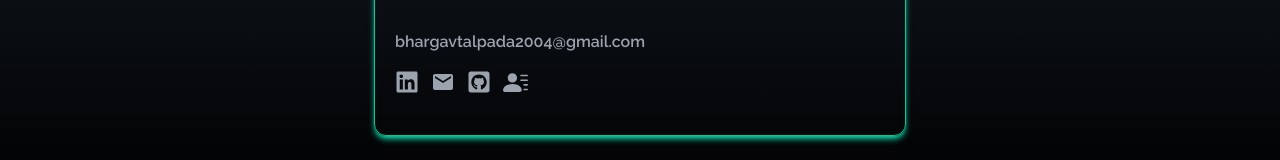
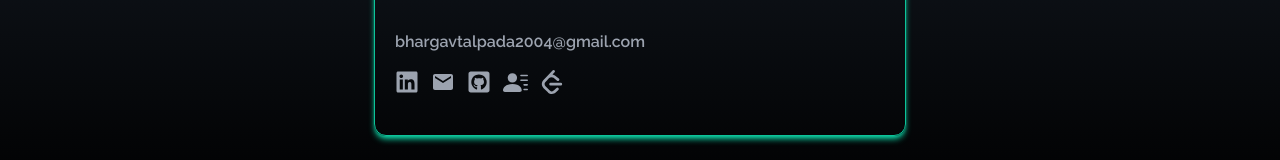
Before and after one commit to bhargav-talpada/R-Portfolio, a React (Create React App) app: page / in a window 1280 px wide. Shown: the part 4493-4653 px from the top of the page. Built offline with nearby package versions, Linux system fonts and the light colour scheme.

Commit message:
leetcode

```diff
--- a/src/components/Contact.jsx
+++ b/src/components/Contact.jsx
@@ -1,6 +1,7 @@
 import React from "react";
 import profile from "../assets/c2.jpg"
 import { BsFillPersonLinesFill } from "react-icons/bs";
+import { SiLeetcode } from "react-icons/si";
 
 const Contact = () => {
   return (
@@ -37,7 +38,7 @@ const Contact = () => {
             <span className="750:mx-4">
               <p className="text-gray-400 font-semibold">bhargavtalpada2004@gmail.com</p>
               <div className="flex text-2xl text-gray-400 gap-3 py-4">
-                <a href="https://www.linkedin.com/in/bhargav-talpada-55aa24261/" target="_blank">
+                <a href="https://www.linkedin.com/in/bhargav-talpada/" target="_blank">
                   <svg stroke="currentColor" fill="currentColor" stroke-width="0" viewBox="0 0 448 512" height="1em" width="1em" xmlns="http://www.w3.org/2000/svg">
                     <path d="M416 32H31.9C14.3 32 0 46.5 0 64.3v383.4C0 465.5 14.3 480 31.9 480H416c17.6 0 32-14.5 32-32.3V64.3c0-17.8-14.4-32.3-32-32.3zM135.4 416H69V202.2h66.5V416zm-33.2-243c-21.3 0-38.5-17.3-38.5-38.5S80.9 96 102.2 96c21.2 0 38.5 17.3 38.5 38.5 0 21.3-17.2 38.5-38.5 38.5zm282.1 243h-66.4V312c0-24.8-.5-56.7-34.5-56.7-34.6 0-39.9 27-39.9 54.9V416h-66.4V202.2h63.7v29.2h.9c8.9-16.8 30.6-34.5 62.9-34.5 67.2 0 79.7 44.3 79.7 101.9V416z"></path>
                   </svg>
@@ -56,6 +57,9 @@ const Contact = () => {
                 <a href="/Bhargav.pdf" download={true}>
                   <BsFillPersonLinesFill size={25} />
                 </a>
+                <a href="https://leetcode.com/u/bhargav-talpada/" target="_blank">
+                  <SiLeetcode />
+                </a>
               </div>
             </span>
           </div>
--- a/src/components/SocialLinks.jsx
+++ b/src/components/SocialLinks.jsx
@@ -12,7 +12,7 @@ const SocialLinks = () => {
           LinkedIn <FaLinkedin size={30} />
         </>
       ),
-      href: "https://www.linkedin.com/in/bhargav-talpada-55aa24261/",
+      href: "https://www.linkedin.com/in/bhargav-talpada/",
       style: "rounded-tr-md",
     },
     {
```
